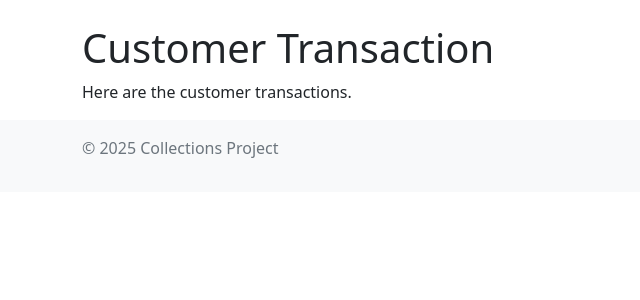
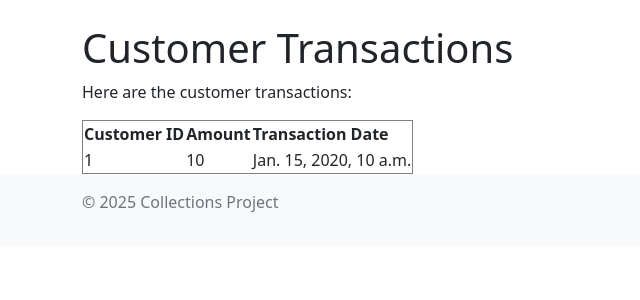
Before and after one commit to Indk0/DB_Mini_Project, a Django app: template collections_app/templates/collections_app/customer_transaction.html in a window 1280 px wide. Shown: the part 56-356 px from the top of the page, without its empty margins (0-640 px from the left). Run offline with Django 5.2, Linux system fonts and the light colour scheme; the template is opened without the code that fills it: most values are stand-ins (such as "Sample title", 1, 10 or a date in 2020).

Commit message:
Make changes to the views and customer_transactions file

```diff
--- a/collections_app/templates/collections_app/customer_transaction.html
+++ b/collections_app/templates/collections_app/customer_transaction.html
@@ -3,6 +3,29 @@
 {% block title %}Customer Transaction{% endblock %}
 
 {% block content %}
-<h1>Customer Transaction</h1>
-<p>Here are the customer transactions.</p>
+<h1>Customer Transactions</h1>
+<p>Here are the customer transactions:</p>
+
+<table border="1">
+    <thead>
+        <tr>
+            <th>Customer ID</th>
+            <th>Amount</th>
+            <th>Transaction Date</th>
+        </tr>
+    </thead>
+    <tbody>
+        {% for transaction in transactions %}
+        <tr>
+            <td>{{ transaction.customer_id }}</td>
+            <td>{{ transaction.amount }}</td>
+            <td>{{ transaction.transaction_date }}</td>
+        </tr>
+        {% empty %}
+        <tr>
+            <td colspan="3">No transactions available.</td>
+        </tr>
+        {% endfor %}
+    </tbody>
+</table>
 {% endblock %}
--- a/collections_app/views.py
+++ b/collections_app/views.py
@@ -16,7 +16,6 @@ def home(request):
 
 def collectors_notes(request):
     notes = CollectorNotes.objects.all()
-    print(notes)
     context = {
         'title': 'Collectors Notes Page',
         'notes': notes,
@@ -25,8 +24,10 @@ def collectors_notes(request):
 
 
 def customer_transaction(request):
+    transactions = CustomerTransactions.object.all()
     context = {
         'title': 'Customer Transactions Page',
+        'transactions': transactions,
     }
     return render(request, 'collections_app/customer_transaction.html', context)
 
```
